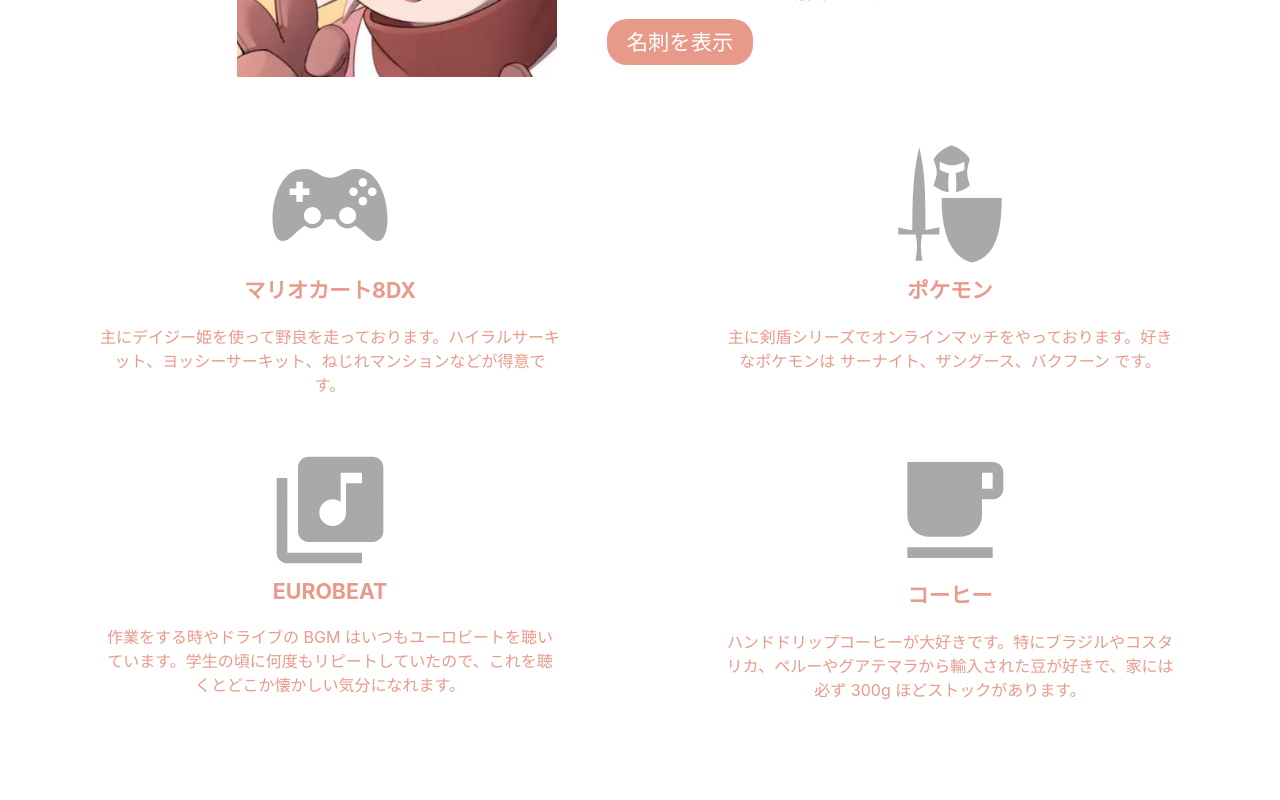
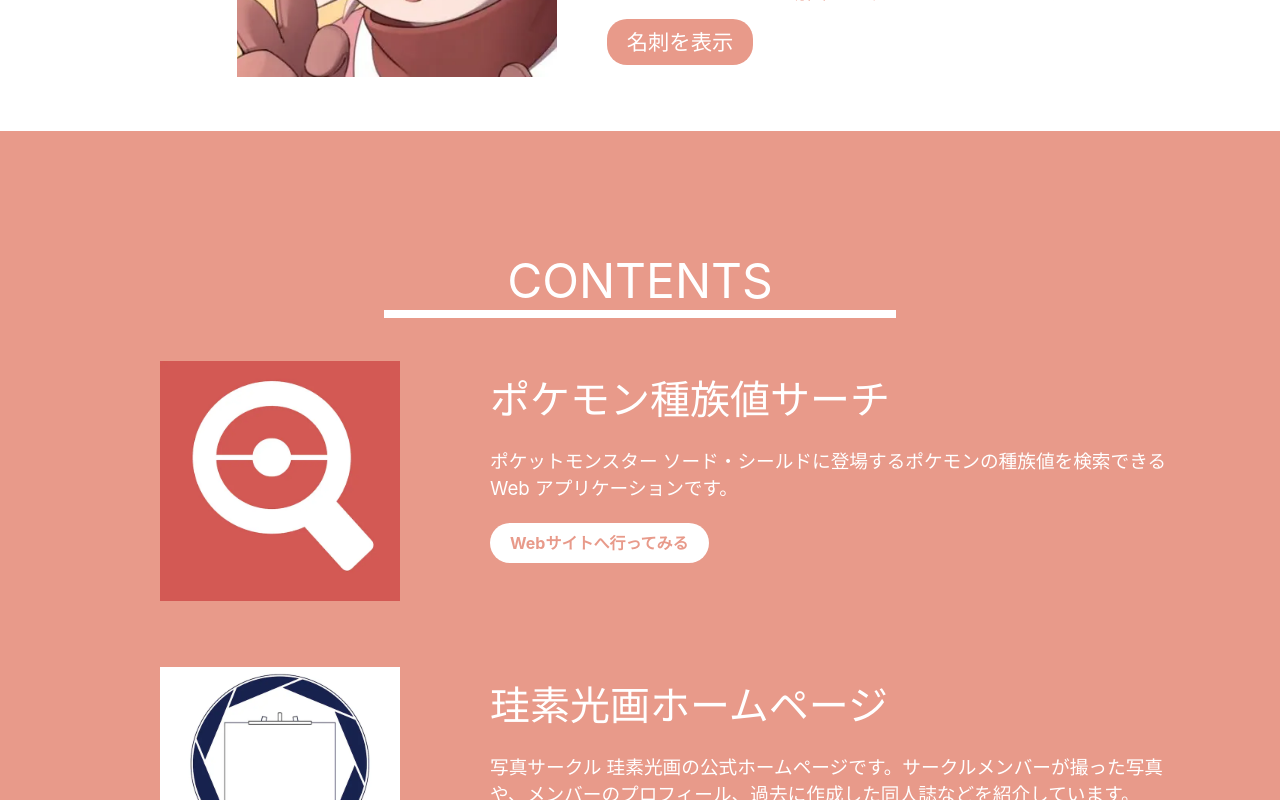
Before and after one commit to ryu-ton10/tonto_introduction, a React (Create React App) app: page / in a window 1280 px wide. Shown: the part 1280-2080 px from the top of the page. Built offline with nearby package versions, Linux system fonts and the light colour scheme.

Commit message:
remove Hobbies section

```diff
--- a/src/App.tsx
+++ b/src/App.tsx
@@ -4,14 +4,12 @@ import Title from 'components/Title'
 import Thumbnail from 'components/Thumbnail'
 import ProfileDescription from 'components/ProfileDescription'
 import Contents from 'components/Contents'
-import Hobbies from 'components/Hobbies';
 import Footer from 'components/Footer';
 import {
   name,
   twitter_url,
   youtube_url,
   description,
-  hobbies,
   contents,
   privacy_policy
 } from 'data/data';
@@ -44,7 +42,6 @@ function App() {
           language={language}
         />
       </div>
-      <Hobbies hobbies={hobbies} language={language} />
       <Contents contents={contents} language={language} />
       <Footer twitter_url={twitter_url} privacy_policy={privacy_policy} language={language} />
     </div>
--- a/src/components/Hobbies/index.css
+++ /dev/null
@@ -1,105 +0,0 @@
-.hobbies {
-  display: flex;
-  align-items: center;
-  justify-content: center;
-}
-
-.hobby-icon {
-  color: #a9a9a9;
-}
-
-.hobby-title {
-  color: #E99A8A;
-  font-weight: bold;
-}
-
-.hobby-description {
-  color: #E99A8A;
-}
-
-/* ========= スマホサイズ_1 =========== */
-@media (min-width: 280px) {
-  .hobby {
-    padding: 0 20px 40px 20px;
-  }
-
-  .hobbies {
-    padding: 0 20px 100px 20px;
-  }
-  .hobby-icon {
-    padding-top: 10px;
-  }
-
-  .hobby-title {
-    font-size: 16pt;
-    padding-bottom: 20px;
-  }
-
-  .hobby-description {
-    font-size: 10pt;
-  }
-}
-
-/* ========= スマホサイズ_2 =========== */
-@media (min-width: 576px) {
-  .hobby {
-    padding: 0 20px 20px 20px;
-  }
-
-  .hobby-icon {
-    padding-top: 10px;
-  }
-
-  .hobby-title {
-    font-size: 16pt;
-    padding-bottom: 20px;
-  }
-
-  .hobby-description {
-    font-size: 10pt;
-  }
-}
-
-/* ========= タブレットサイズ =========== */
-@media (min-width: 768px) {
-  .hobbies .hobbies-wrapper {
-    display: grid;
-    grid-template-columns: 12fr 12fr;
-  }
-}
-
-/* ========= PCサイズ =========== */
-@media (min-width: 992px) {
-  .hobby {
-    padding: 0 50px 20px 50px;
-  }
-
-  .hobby-description {
-    font-size: 12pt;
-  }
-}
-
-/* ========= PCサイズ_2 =========== */
-@media (min-width: 1120px) {
-  .hobby {
-    padding: 0 80px 40px 80px;
-  }
-
-  .hobby-description {
-    font-size: 12pt;
-  }
-}
-
-/* ========= PCサイズ_3 =========== */
-@media (min-width: 1500px) {
-  .hobbies {
-    padding: 0 100px 0 100px;
-  }
-  .hobby {
-    padding: 0 150px 40px 150px;
-  }
-
-  .hobby-description {
-    font-size: 12pt;
-  }
-}
--- a/src/components/Hobbies/index.tsx
+++ /dev/null
@@ -1,68 +0,0 @@
-import React from 'react';
-import { GiConsoleController, GiBattleGear } from 'react-icons/gi';
-import { MdLibraryMusic, MdLocalCafe } from 'react-icons/md';
-import './index.css';
-import { Hobby } from 'commonData';
-
-type Props = {
-  hobbies: Hobby[];
-  language: string;
-};
-
-type WrapperProps = {
-  title: string;
-}
-
-function Hobbies(props: Props) {
-
-  const { hobbies, language } = props;
-
-  return (
-    <div className="hobbies">
-      <div className="hobbies-wrapper">
-        { hobbies.map( (hobby, index) => {
-          const { title, description } = hobby;
-          return (
-            <div className="hobby">
-              <IconWrapper title={title.jp} />
-              <p className="hobby-title">{language === "jp" ? title.jp : title.en}</p>
-              <p className="hobby-description">{language === "jp" ? description.jp : description.en}</p>
-            </div>
-          );
-        })}
-      </div>
-    </div>
-  );
-};
-
-// 趣味ごとにアイコンを出し分けるためのラッパー
-// 現状は日本語タイトルを基に判定をしている
-function IconWrapper(props: WrapperProps) {
-
-  const { title } = props;
-
-  if (title === "マリオカート8DX") {
-    return (
-      <GiConsoleController size="8em" className="hobby-icon" />
-    );
-  } else if (title === "ポケモン") {
-    return (
-      <GiBattleGear size="8em" className="hobby-icon" />
-    );
-  } else if (title === "EUROBEAT") {
-    return (
-      <MdLibraryMusic size="8em" className="hobby-icon" />
-    );
-  } else if (title === "コーヒー") {
-    return (
-      <MdLocalCafe size="8em" className="hobby-icon" />
-    );
-  } else {
-    // どの趣味にも当てはまらなかった場合にはコーヒーアイコンを返す
-    return (
-      <MdLocalCafe size="8em" className="hobby-icon" />
-    );
-  }
-}
-
-export default Hobbies;
--- a/src/data/data.ts
+++ b/src/data/data.ts
@@ -14,53 +14,6 @@ export const description = {
   jp: "石川県で Web エンジニアをやっております。\n趣味で動画投稿も行っており \n主にマリオカートの動画をアップロードしています！",
   en: "I'm a web application developer who live in Japan :) \n My hobby is uploading MarioKart8DX video for YouTube.\nPlease check it out!"
 }
-
-export const hobbies = [
-  {
-    id: nanoid(),
-    title: {
-      jp: "マリオカート8DX",
-      en: "MarioKart8DX"
-    },
-    description: {
-      jp: "主にデイジー姫を使って野良を走っております。ハイラルサーキット、ヨッシーサーキット、ねじれマンションなどが得意です。",
-      en: "I'm big fan of Daisy. I always run with Daisy. My favorite courses are Hyrule Circuit, GCN Yoshi Circuit and Twisted Mansion."
-    }
-  },
-  {
-    id: nanoid(),
-    title: {
-      jp: "ポケモン",
-      en: "Pokemon"
-    },
-    description: {
-      jp: "主に剣盾シリーズでオンラインマッチをやっております。好きなポケモンは サーナイト、ザングース、バクフーン です。",
-      en: "I'm often at online battle with Sword and Shield. My favorite pokemons are Sirnight, Zangoose and Typhiosion."
-    }
-  },
-  {
-    id: nanoid(),
-    title: {
-      jp: "EUROBEAT",
-      en: "Listening EUROBEAT"
-    },
-    description: {
-      jp: "作業をする時やドライブの BGM はいつもユーロビートを聴いています。学生の頃に何度もリピートしていたので、これを聴くとどこか懐かしい気分になれます。",
-      en: "I prefer to listen EUROBEAT when driving or programming. There is a goog memory from when I was a student because I often listen there."
-    }
-  },
-  {
-    id: nanoid(),
-    title: {
-      jp: "コーヒー",
-      en: "Dripping coffee"
-    },
-    description: {
-      jp: "ハンドドリップコーヒーが大好きです。特にブラジルやコスタリカ、ペルーやグアテマラから輸入された豆が好きで、家には必ず 300g ほどストックがあります。",
-      en: "I really love coffee. Especially, coffee beans of Brazil, Costa Rica, Peru and Guatemala are my favorite."
-    }
-  }
-]
 
 export const contents = [
   {
```
